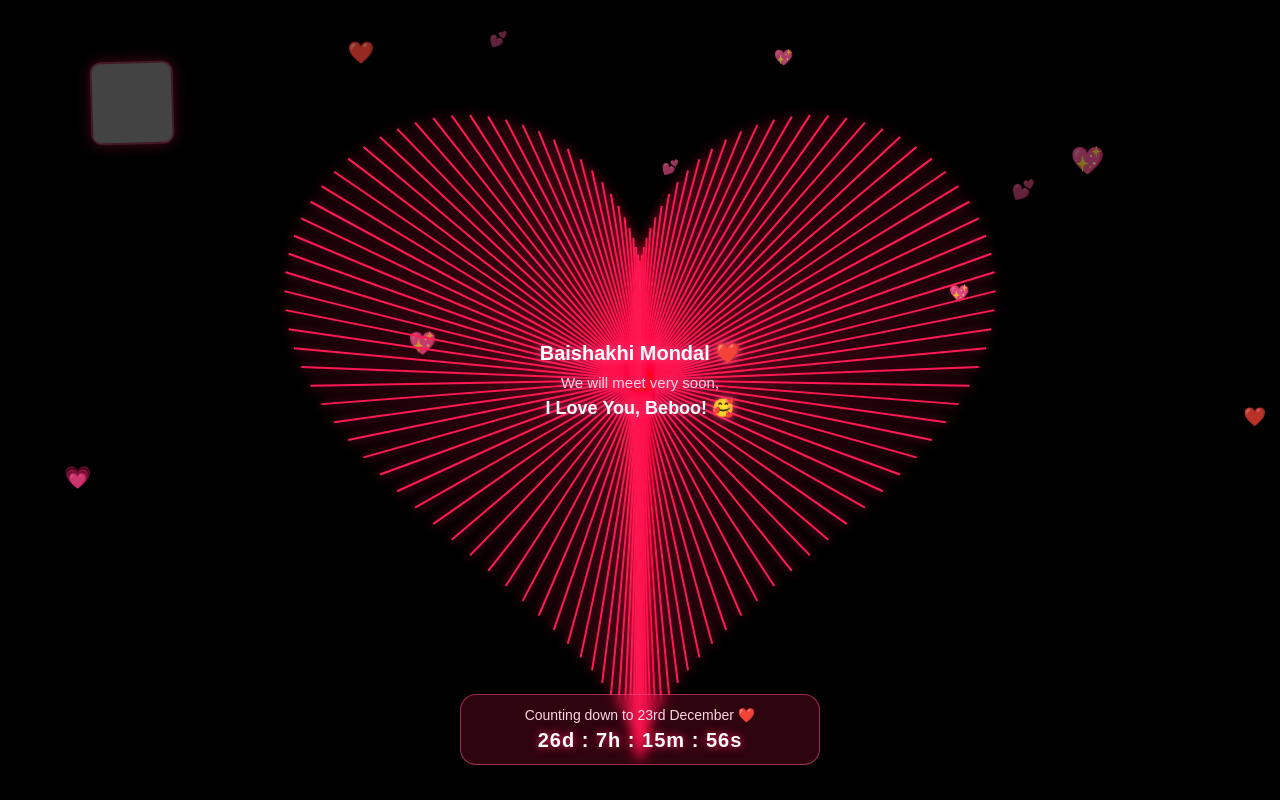
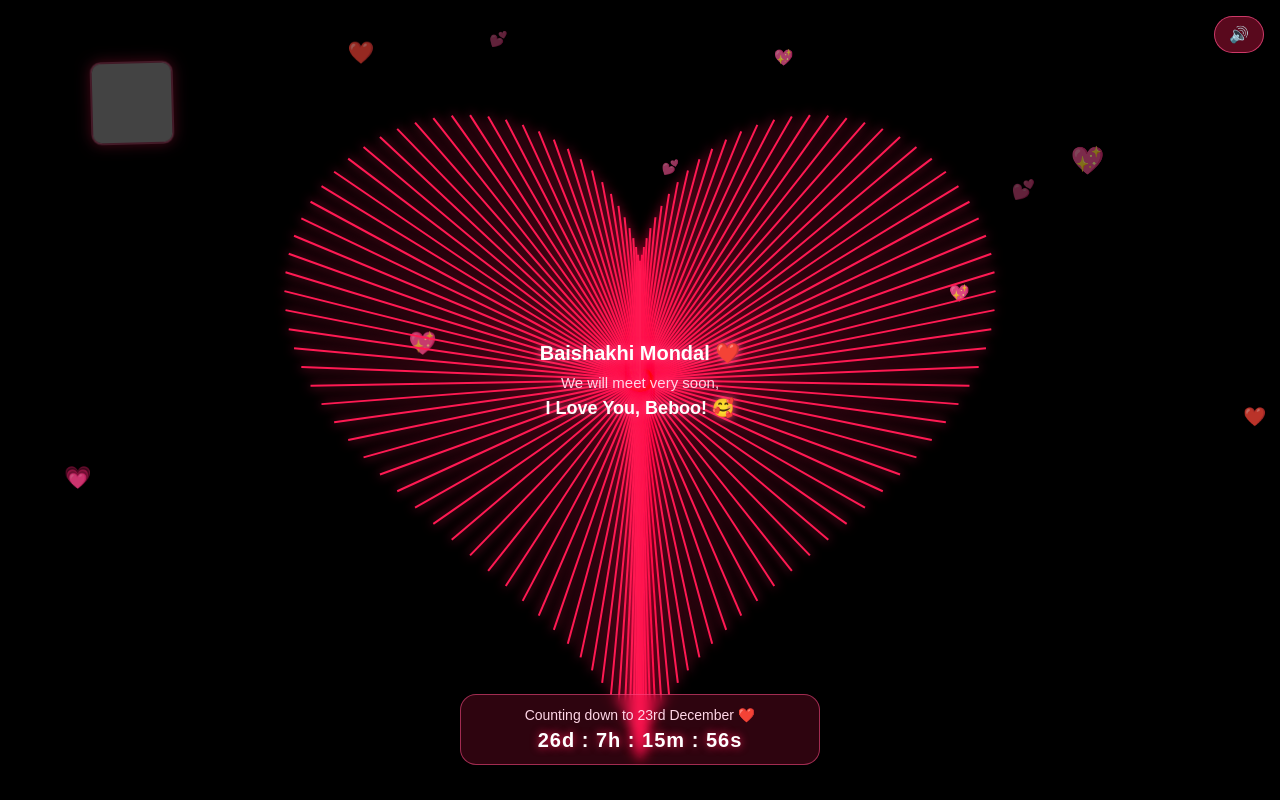
Before and after one commit to jerrycomeon7-hash/For-baishakhi-Mondal-, a plain HTML site: page index.html in a window 1280 px wide. Both pictures are taken after a click on the button "YES 😍". Drawn offline with Linux system fonts and the light colour scheme; grey boxes are pictures that could not be loaded.

Commit message:
Update index.html

```diff
--- a/index.html
+++ b/index.html
@@ -62,6 +62,20 @@
       color: white;
       position: relative;
       transition: left 0.15s ease, top 0.15s ease;
+    }
+
+    #music-btn {
+      display: none;
+      position: fixed;
+      top: 16px;
+      right: 16px;
+      z-index: 20;
+      padding: 8px 14px;
+      font-size: 16px;
+      background: rgba(255, 26, 83, 0.35);
+      color: white;
+      border: 1px solid rgba(255, 77, 136, 0.7);
+      border-radius: 20px;
     }
 
     canvas {
@@ -167,6 +181,10 @@
     </div>
   </div>
 
+  <!-- Background Song -->
+  <audio id="bg-music" src="song.mp3" loop preload="auto"></audio>
+  <button id="music-btn">🔊</button>
+
   <canvas id="bg-canvas"></canvas>
   <div id="photo-layer"></div>
   <canvas id="heart-canvas"></canvas>
@@ -179,8 +197,6 @@
   <script>
     const gfName = "Baishakhi Mondal";
     const targetDate = new Date("2026-12-23T00:00:00+05:30").getTime();
-
-    // Tomar upload kora exact file names
     const photos = ["1.jpg.jpg", "2.jpg.jpg", "3.jpg.jpg", "4.jpg.JPG"];
 
     const noBtn = document.getElementById("no-btn");
@@ -193,6 +209,8 @@
     const heartCtx = heartCanvas.getContext("2d");
     const countdownBox = document.getElementById("countdown-box");
     const timerEl = document.getElementById("timer");
+    const bgMusic = document.getElementById("bg-music");
+    const musicBtn = document.getElementById("music-btn");
 
     function moveNoButton(e) {
       e.preventDefault();
@@ -215,8 +233,24 @@
       bgCanvas.style.display = "block";
       photoLayer.style.display = "block";
       heartCanvas.style.display = "block";
+      musicBtn.style.display = "block";
+
+      // YES click korlei gan play hobe
+      bgMusic.play().catch(err => console.log("Audio play error:", err));
+
       startFallingHearts();
       startMainHeart();
+    });
+
+    // Mute / Unmute button
+    musicBtn.addEventListener("click", () => {
+      if (bgMusic.paused) {
+        bgMusic.play();
+        musicBtn.innerText = "🔊";
+      } else {
+        bgMusic.pause();
+        musicBtn.innerText = "🔇";
+      }
     });
 
     function startPopupPhotos() {
```
